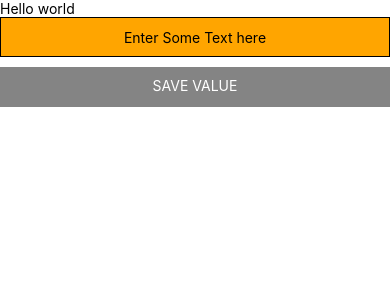
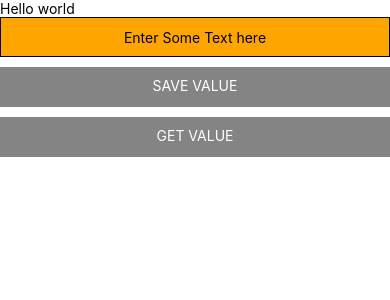
Before and after one commit to RAJ66/ReactNativeAsyncStorage, a React Native app: screen / in a window 390 px wide. Shown: the top 300 px of the page. Built offline with nearby package versions, Linux system fonts and the light colour scheme.

Commit message:
get complete

```diff
--- a/App.js
+++ b/App.js
@@ -1,5 +1,5 @@
 import React, { Component } from 'react';
-import  AsyncStorage  from '@react-native-community/async-storage'
+import AsyncStorage from '@react-native-community/async-storage'
 import {
   StyleSheet,
   View,
@@ -36,6 +36,13 @@ export default class App extends Component {
     }
   };
 
+  //funçao para obter o valor guardado
+  getValueFunction = () => {
+    AsyncStorage.getItem('any_key_here').then
+      (
+        value => this.setState({ getValue: value })
+      );
+  }
 
   render() {
     return (
@@ -55,7 +62,17 @@ export default class App extends Component {
           style={styles.button}>
           <Text style={styles.buttonText}> SAVE VALUE </Text>
         </TouchableOpacity>
-      </View>
+
+        <TouchableOpacity
+        onPress={this.getValueFunction}
+        style={styles.button}>
+          <Text style={styles.buttonText}> GET VALUE </Text>
+        </TouchableOpacity>
+
+        <Text style={styles.text}> {this.state.getValue} </Text>
+
+
+      </View >
     );
   }
 }
@@ -79,4 +96,8 @@ const styles = StyleSheet.create({
     color: '#fff',
     textAlign: 'center',
   },
+  text: {
+    fontSize: 20,
+    textAlign: 'center',
+  },
 });
```
